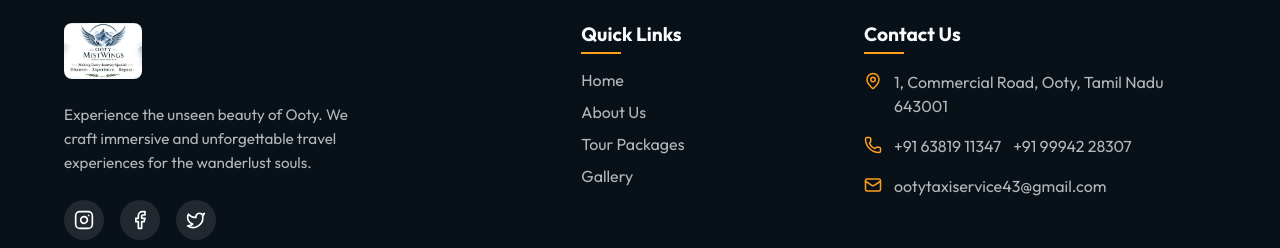
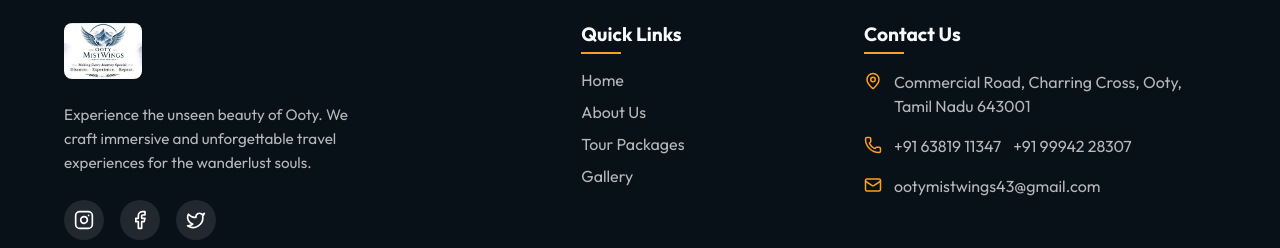
Before and after one commit to SaiVinoth17/ooty-mistwings, a Next.js app: page / in a window 1280 px wide. Shown: the part 6199-6447 px from the top of the page. Built offline with nearby package versions, Linux system fonts and the light colour scheme.

Commit message:
Update Footer.tsx
Upgraded Email id

```diff
--- a/src/components/Footer/Footer.tsx
+++ b/src/components/Footer/Footer.tsx
@@ -35,7 +35,7 @@ export const Footer = () => {
                     <ul className={styles.contactList}>
                         <li>
                             <MapPin size={18} className={styles.contactIcon} />
-                            <span>1, Commercial Road, Ooty, Tamil Nadu 643001</span>
+                            <span>Commercial Road, Charring Cross, Ooty, Tamil Nadu 643001</span>
                         </li>
                         <li>
                             <Phone size={18} className={styles.contactIcon} />
@@ -44,7 +44,7 @@ export const Footer = () => {
                         </li>
                         <li>
                             <Mail size={18} className={styles.contactIcon} />
-                            <span>ootytaxiservice43@gmail.com</span>
+                            <span>ootymistwings43@gmail.com</span>
                         </li>
                     </ul>
                 </div>
```
